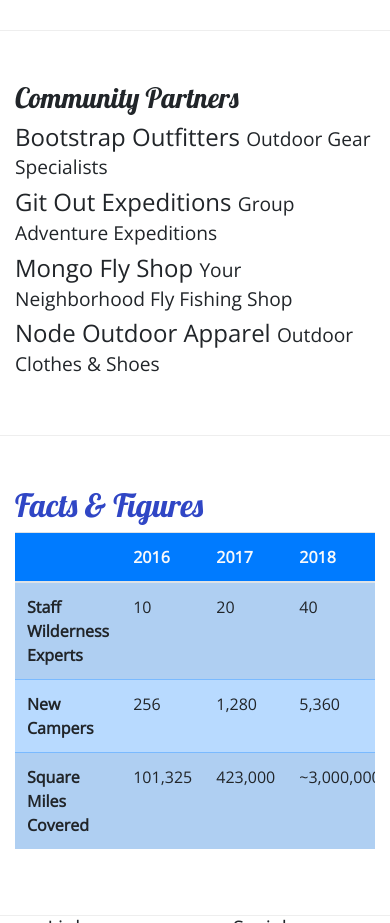
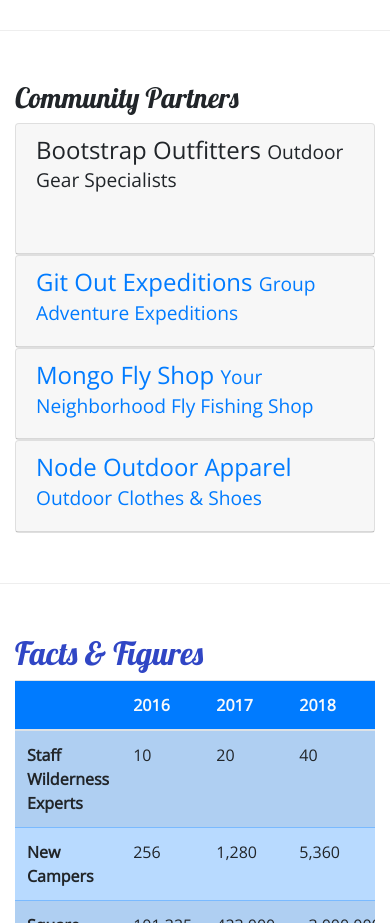
Before and after one commit to emanuelrouse/nucampsite-old-, a website: page aboutus.html in a window 390 px wide. Shown: the part 1280-2203 px from the top of the page. Drawn offline with nearby package versions, Linux system fonts and the light colour scheme.

Commit message:
Accordion

```diff
--- a/aboutus.html
+++ b/aboutus.html
@@ -156,38 +156,122 @@
             <div class="row row-content">
                 <div class="col">
                     <h3>Community Partners</h3>
+                    <div id="accordion">
+                        <div class="card">
+                            <div role="tab" class="card-header">
                                 <h4>
+                                    <a
+                                        data-toggle="collapse"
+                                        data-target="#bootstrap"
+                                    >
                                         Bootstrap Outfitters
                                         <small>Outdoor Gear Specialists</small>
+                                    </a>
                                 </h4>
+                                <div
+                                    class="collapse show"
+                                    id="bootstrap"
+                                    data-parent="#accordion"
+                                >
+                                    <div class="card-body">
                                         <p class="d-none d-sm-block">
-                        Bootstrap Outfitters supplies you with the gear you need
-                        at prices you can't beat.
+                                            Bootstrap Outfitters supplies you
+                                            with the gear you need at prices you
+                                            can't beat.
                                         </p>
+                                    </div>
+                                </div>
+                            </div>
+                        </div>
+                        <div class="card">
+                            <div role="tab" class="card-header">
                                 <h4>
+                                    <a
+                                        class="collapsed"
+                                        data-toggle="collapse"
+                                        data-target="#git"
+                                    >
                                         Git Out Expeditions
-                        <small>Group Adventure Expeditions</small>
+                                        <small
+                                            >Group Adventure Expeditions</small
+                                        >
+                                    </a>
                                 </h4>
+                                <div
+                                    class="collapse"
+                                    id="git"
+                                    data-parent="#accordion"
+                                >
+                                    <div class="card-body">
                                         <p class="d-none d-sm-block">
-                        Join Git Out Expeditions to explore new horizons with a
-                        group of other adventurers!
+                                            Join Git Out Expeditions to explore
+                                            new horizons with a group of other
+                                            adventurers!
                                         </p>
+                                    </div>
+                                </div>
+                            </div>
+                        </div>
+                        <div class="card">
+                            <div role="tab" class="card-header">
                                 <h4>
+                                    <a
+                                        class="collapsed"
+                                        data-toggle="collapse"
+                                        data-target="#mongo"
+                                    >
                                         Mongo Fly Shop
-                        <small>Your Neighborhood Fly Fishing Shop</small>
+                                        <small
+                                            >Your Neighborhood Fly Fishing
+                                            Shop</small
+                                        >
+                                    </a>
                                 </h4>
+                                <div
+                                    class="collapse"
+                                    id="mongo"
+                                    data-parent="#accordion"
+                                >
+                                    <div class="card-body">
                                         <p class="d-none d-sm-block">
-                        Need a new fishing pole, a tacklebox, or flies of all
-                        kinds? Stop by Mongo Fly Shop.
+                                            Need a new fishing pole, a
+                                            tacklebox, or flies of all kinds?
+                                            Stop by Mongo Fly Shop.
                                         </p>
+                                    </div>
+                                </div>
+                            </div>
+                        </div>
+                        <div class="card">
+                            <div role="tab" class="card-header">
                                 <h4>
+                                    <a
+                                        class="collapsed"
+                                        data-toggle="collapse"
+                                        data-target="#node"
+                                    >
                                         Node Outdoor Apparel
                                         <small>Outdoor Clothes & Shoes</small>
+                                    </a>
                                 </h4>
+                                <div
+                                    class="collapse"
+                                    id="node"
+                                    data-target="collapse"
+                                    data-parent="#accordion"
+                                >
+                                    <div class="card-body">
                                         <p class="d-none d-sm-block">
-                        From polar fleeces to swimsuits, hiking boots to waders,
-                        a visit to Node will be sure to get you covered.
+                                            From polar fleeces to swimsuits,
+                                            hiking boots to waders, a visit to
+                                            Node will be sure to get you
+                                            covered.
                                         </p>
+                                    </div>
+                                </div>
+                            </div>
+                        </div>
+                    </div>
                 </div>
             </div>
             <div class="row row-content">
@@ -197,11 +281,10 @@
                         <table class="table table-striped">
                             <thead>
                                 <tr class="bg-primary text-light">
-                                    <th>
+                                    <th></th>
                                     <th>2016</th>
                                     <th>2017</th>
                                     <th>2018</th>
-                                    </th>
                                 </tr>
                             </thead>
                             <tbody class="table-primary">
--- a/css/styles.css
+++ b/css/styles.css
@@ -37,3 +37,9 @@
 .navbar {
     background-color: #901cad;
 }
+
+.tab-content {
+    border: 1px solid #ddd;
+    border-top: none;
+    padding: 10px;
+}
```
Also changed, not shown: index.html (+1 -1 lines). Lines whose indentation alone changed are shown as unchanged.
